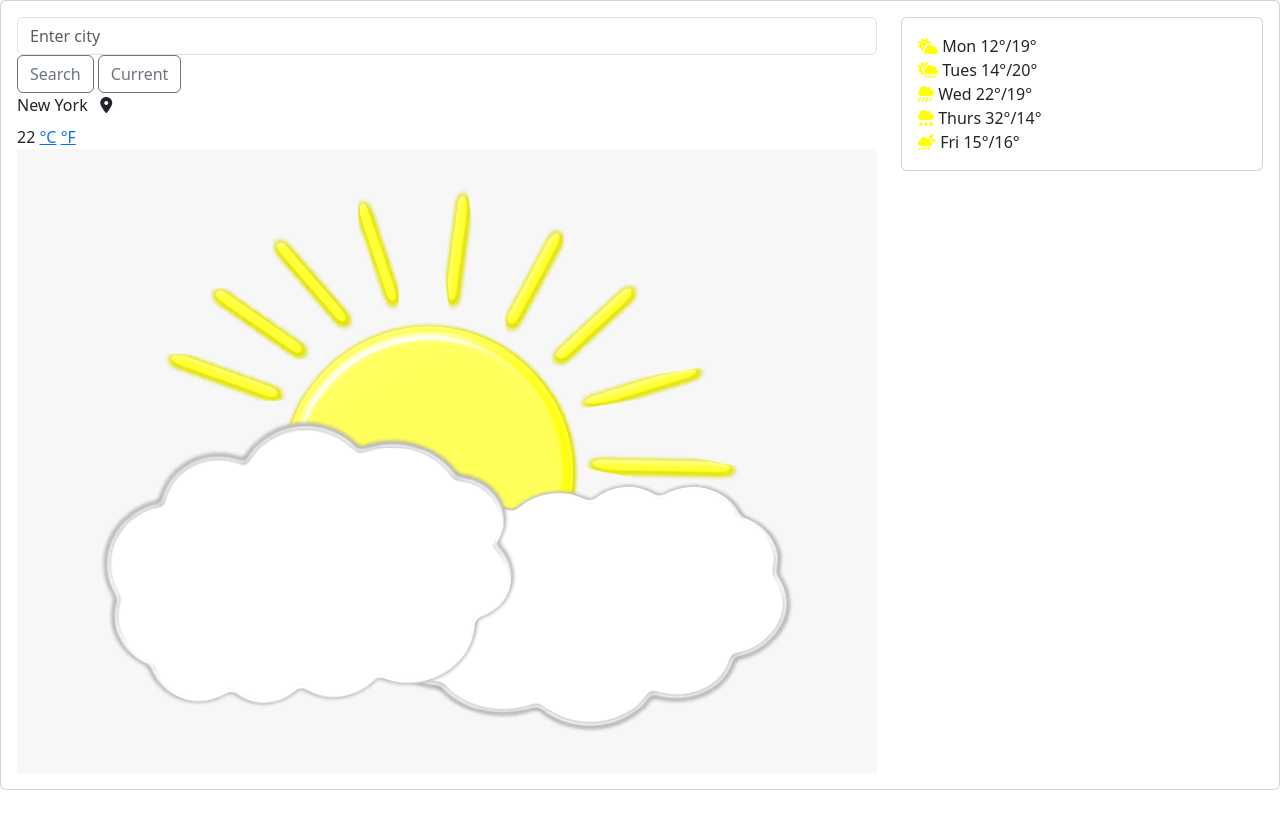
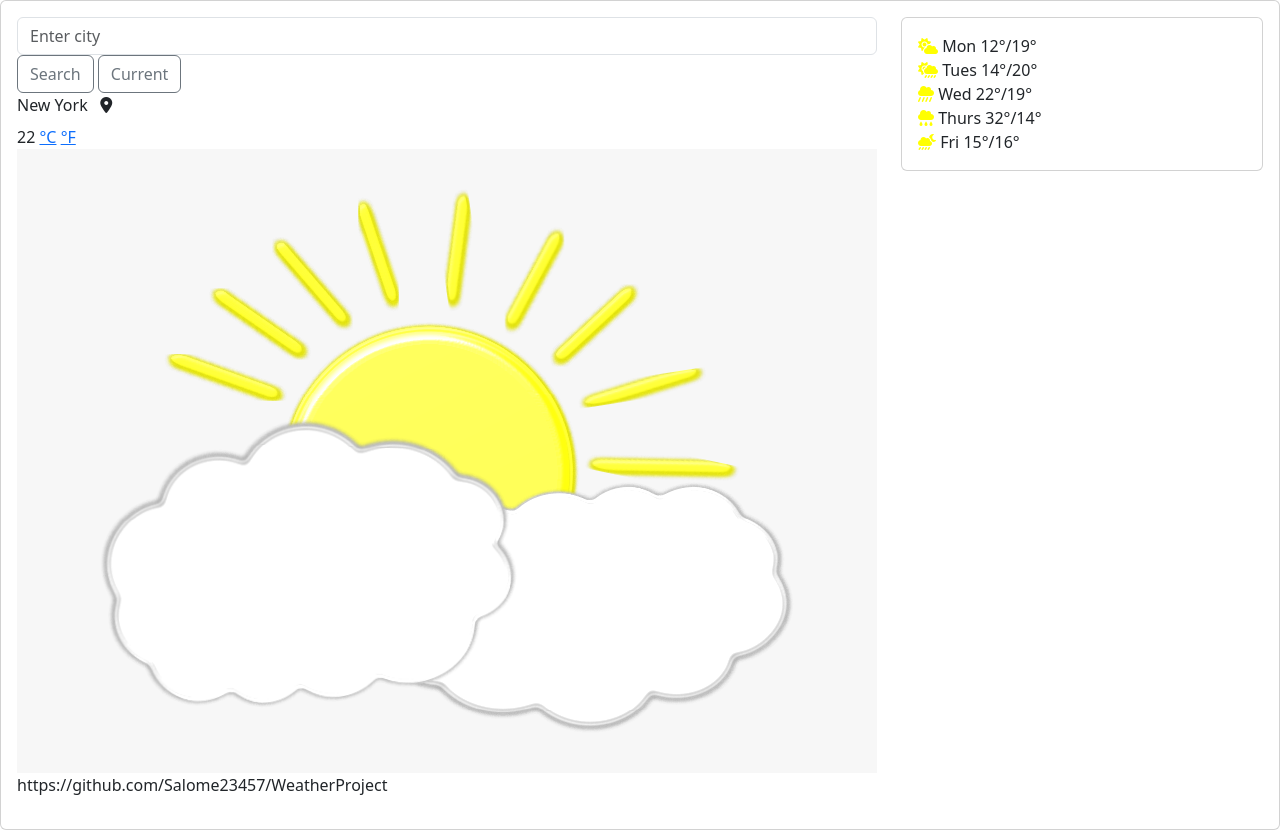
Before and after one commit to Salome23457/WeatherProject, a website built with Parcel: page index.html in a window 1280 px wide. Before the commit the page ends 800 px from the top, so only its background shows below. Built offline with nearby package versions, Linux system fonts and the light colour scheme.

Commit message:
lien git

```diff
--- a/index.html
+++ b/index.html
@@ -105,6 +105,7 @@
                       </div>
         </div>
       </div>
+      <p>https://github.com/Salome23457/WeatherProject</p>
 
     </div>
 
```
